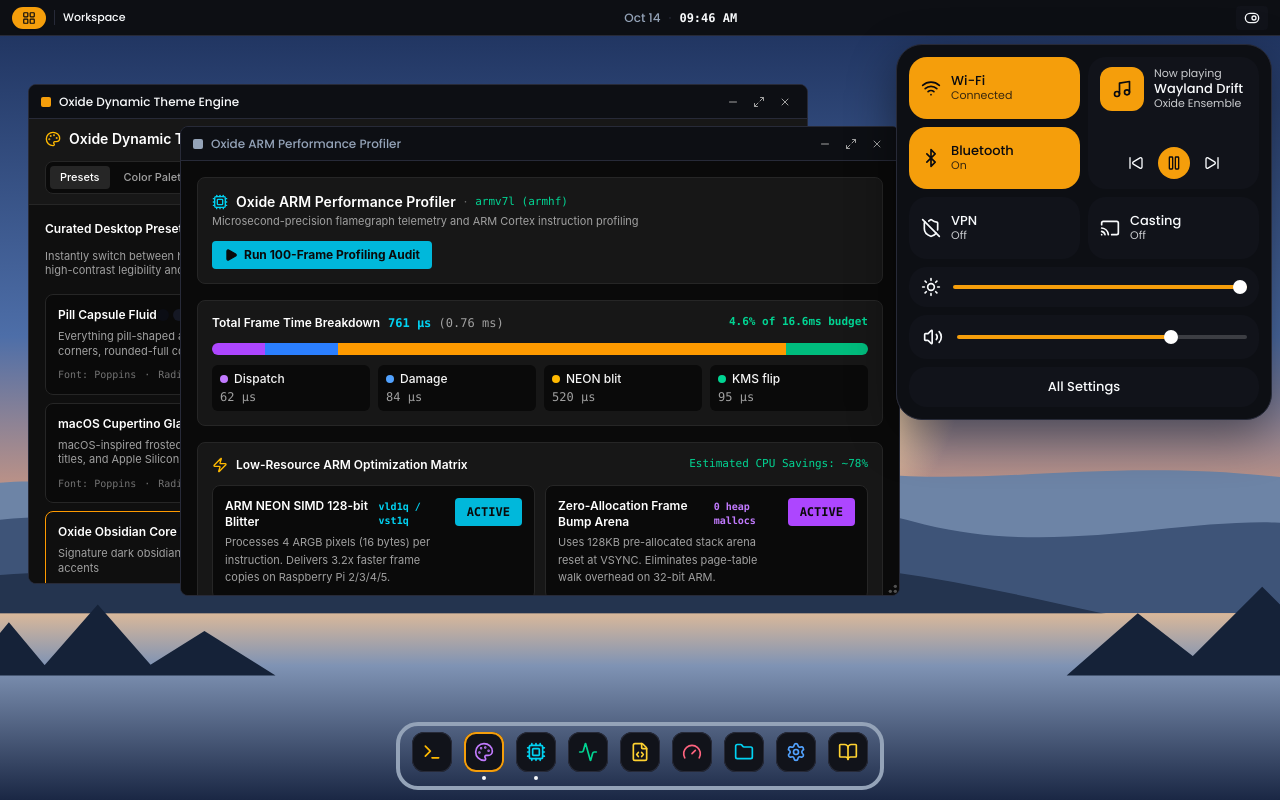
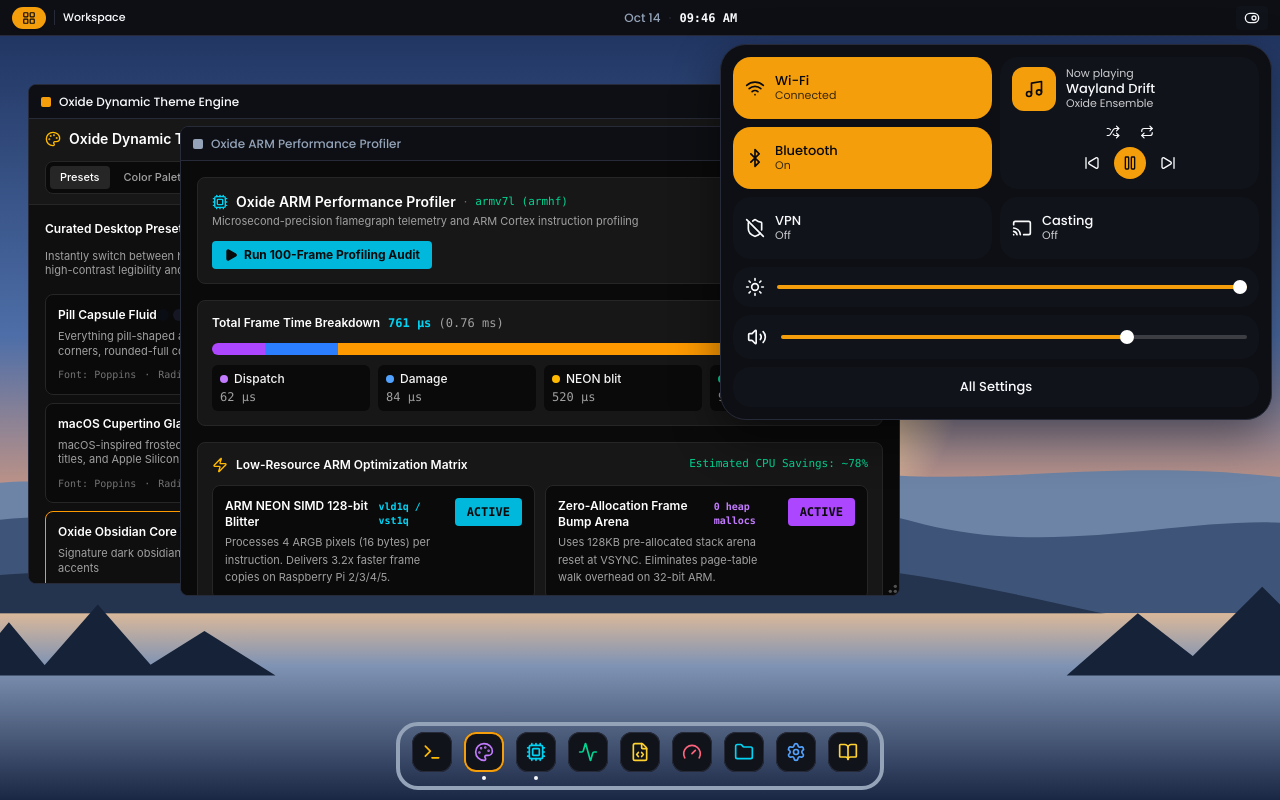
Before and after one commit to azevedomedia0/Patina, a Next.js app: page / in a window 1280 px wide. Both pictures are taken after a click on the button 1251 px from the left and 17 px from the top of the page. Built offline with nearby package versions, Linux system fonts and the light colour scheme.

Commit message:
Add shuffle and repeat controls to the now playing card.
Co-authored-by: Steven Azevedo <azevedomedia0@users.noreply.github.com>

```diff
--- a/components/desktop/QuickSettings.tsx
+++ b/components/desktop/QuickSettings.tsx
@@ -2,7 +2,9 @@
 
 import React, { useRef, useState } from 'react';
 import { DEConfig, AppId } from '@/lib/oxide-types';
-import { Volume2, VolumeX, Sun, SunDim, Cast, Wifi, WifiOff, Bluetooth, BluetoothOff, Shield, ShieldOff, Play, Pause, SkipBack, SkipForward, Music } from 'lucide-react';
+import { Volume2, VolumeX, Sun, SunDim, Cast, Wifi, WifiOff, Bluetooth, BluetoothOff, Shield, ShieldOff, Play, Pause, SkipBack, SkipForward, Shuffle, Repeat, Repeat1, Music } from 'lucide-react';
+
+export type SessionAction = 'log-off' | 'restart' | 'shutdown';
 
 interface QuickSettingsProps {
   isOpen: boolean;
@@ -10,6 +12,7 @@ interface QuickSettingsProps {
   config: DEConfig;
   onUpdateConfig: (partial: Partial<DEConfig>) => void;
   onOpenApp: (appId: AppId) => void;
+  onSessionAction: (action: SessionAction) => void;
   brightness: number;
   onBrightnessChange: (value: number) => void;
 }
@@ -27,7 +30,11 @@ function NowPlaying({
   activeColor,
   trackIndex,
   playing,
+  shuffle,
+  repeat,
   onTogglePlay,
+  onToggleShuffle,
+  onToggleRepeat,
   onPrevious,
   onNext,
 }: {
@@ -37,7 +44,11 @@ function NowPlaying({
   activeColor: string;
   trackIndex: number;
   playing: boolean;
+  shuffle: boolean;
+  repeat: boolean;
   onTogglePlay: () => void;
+  onToggleShuffle: () => void;
+  onToggleRepeat: () => void;
   onPrevious: () => void;
   onNext: () => void;
 }) {
@@ -61,6 +72,29 @@ function NowPlaying({
           <span className="block truncate text-[11px] leading-tight opacity-80">{track.artist}</span>
         </div>
       </div>
+      <div>
+        <div className="mb-1 flex items-center justify-center gap-3">
+          <button
+            type="button"
+            aria-label="Shuffle"
+            aria-pressed={shuffle}
+            onClick={onToggleShuffle}
+            style={{ color: shuffle ? accent : undefined }}
+            className="rounded-full p-1 hover:bg-white/10"
+          >
+            <Shuffle className="h-3.5 w-3.5" />
+          </button>
+          <button
+            type="button"
+            aria-label="Repeat"
+            aria-pressed={repeat}
+            onClick={onToggleRepeat}
+            style={{ color: repeat ? accent : undefined }}
+            className="rounded-full p-1 hover:bg-white/10"
+          >
+            {repeat ? <Repeat1 className="h-3.5 w-3.5" /> : <Repeat className="h-3.5 w-3.5" />}
+          </button>
+        </div>
         <div className="flex items-center justify-center gap-2">
           <button type="button" aria-label="Previous" onClick={onPrevious} className="rounded-full p-1.5 hover:bg-white/10">
             <SkipBack className="h-4 w-4" />
@@ -78,6 +112,7 @@ function NowPlaying({
           <button type="button" aria-label="Next" onClick={onNext} className="rounded-full p-1.5 hover:bg-white/10">
             <SkipForward className="h-4 w-4" />
           </button>
+        </div>
       </div>
     </div>
   );
@@ -130,6 +165,7 @@ export default function QuickSettings({
   config,
   onUpdateConfig,
   onOpenApp,
+  onSessionAction,
   brightness,
   onBrightnessChange,
 }: QuickSettingsProps) {
@@ -141,6 +177,8 @@ export default function QuickSettings({
   const [vpnOn, setVpnOn] = useState(false);
   const [trackIndex, setTrackIndex] = useState(0);
   const [playing, setPlaying] = useState(true);
+  const [shuffle, setShuffle] = useState(false);
+  const [repeat, setRepeat] = useState(false);
 
   if (!isOpen) return null;
 
@@ -162,6 +200,12 @@ export default function QuickSettings({
     onClose();
     onOpenApp(appId);
   };
+  const runSession = (action: SessionAction) => {
+    onClose();
+    onSessionAction(action);
+  };
+  const sessionButtonClass =
+    'min-w-0 flex-1 rounded-[18px] px-1.5 py-2.5 text-[13px] font-medium transition-colors hover:brightness-110';
 
   return (
     <div
@@ -171,7 +215,7 @@ export default function QuickSettings({
         color: theme.palette.textPrimary,
         fontFamily: theme.fontFamily === 'System Sans' ? 'inherit' : theme.fontFamily,
       }}
-      className="absolute top-11 right-2 z-50 flex w-[23.5rem] max-h-[88vh] flex-col gap-2 overflow-y-auto rounded-[26px] border p-3 shadow-[0_16px_48px_rgba(0,0,0,0.45)] backdrop-blur-2xl select-none"
+      className="absolute top-11 right-2 z-50 flex w-[34.5rem] max-h-[88vh] max-w-[calc(100vw-1rem)] flex-col gap-2 overflow-y-auto rounded-[26px] border p-3 shadow-[0_16px_48px_rgba(0,0,0,0.45)] backdrop-blur-2xl select-none"
     >
       <div className="grid grid-cols-2 gap-2">
         <QuickToggle
@@ -192,9 +236,33 @@ export default function QuickSettings({
           activeColor={activeColor}
           trackIndex={trackIndex}
           playing={playing}
+          shuffle={shuffle}
+          repeat={repeat}
           onTogglePlay={() => setPlaying((on) => !on)}
-          onPrevious={() => setTrackIndex((index) => (index + NOW_PLAYING.length - 1) % NOW_PLAYING.length)}
-          onNext={() => setTrackIndex((index) => (index + 1) % NOW_PLAYING.length)}
+          onToggleShuffle={() => setShuffle((on) => !on)}
+          onToggleRepeat={() => setRepeat((on) => !on)}
+          onPrevious={() =>
+            setTrackIndex((index) => {
+              if (repeat) return index;
+              if (shuffle) {
+                let next = index;
+                while (next === index) next = Math.floor(Math.random() * NOW_PLAYING.length);
+                return next;
+              }
+              return (index + NOW_PLAYING.length - 1) % NOW_PLAYING.length;
+            })
+          }
+          onNext={() =>
+            setTrackIndex((index) => {
+              if (repeat) return index;
+              if (shuffle) {
+                let next = index;
+                while (next === index) next = Math.floor(Math.random() * NOW_PLAYING.length);
+                return next;
+              }
+              return (index + 1) % NOW_PLAYING.length;
+            })
+          }
         />
         <QuickToggle
           active={bluetoothOn}
```
Lines whose indentation alone changed are shown as unchanged.
